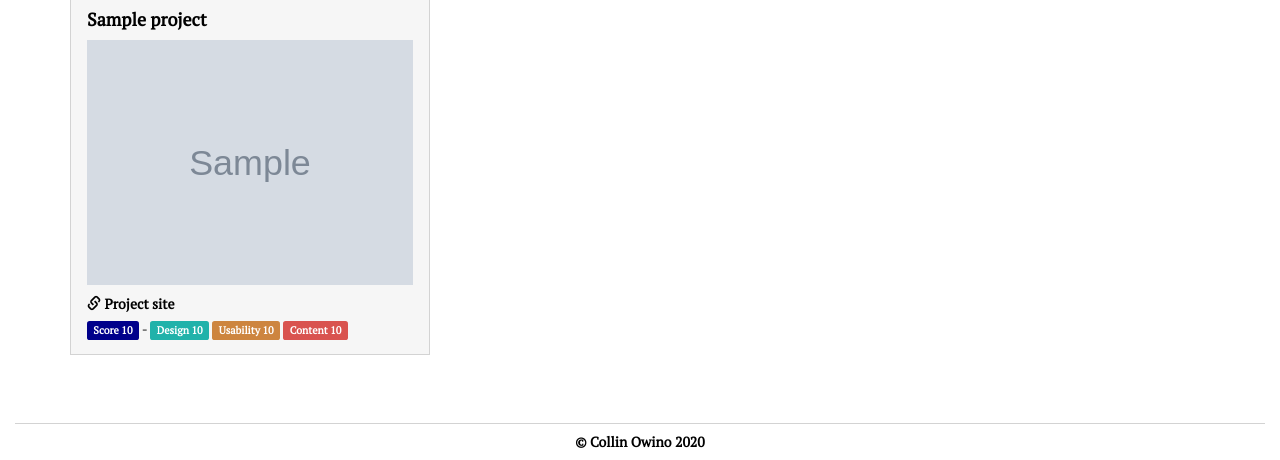
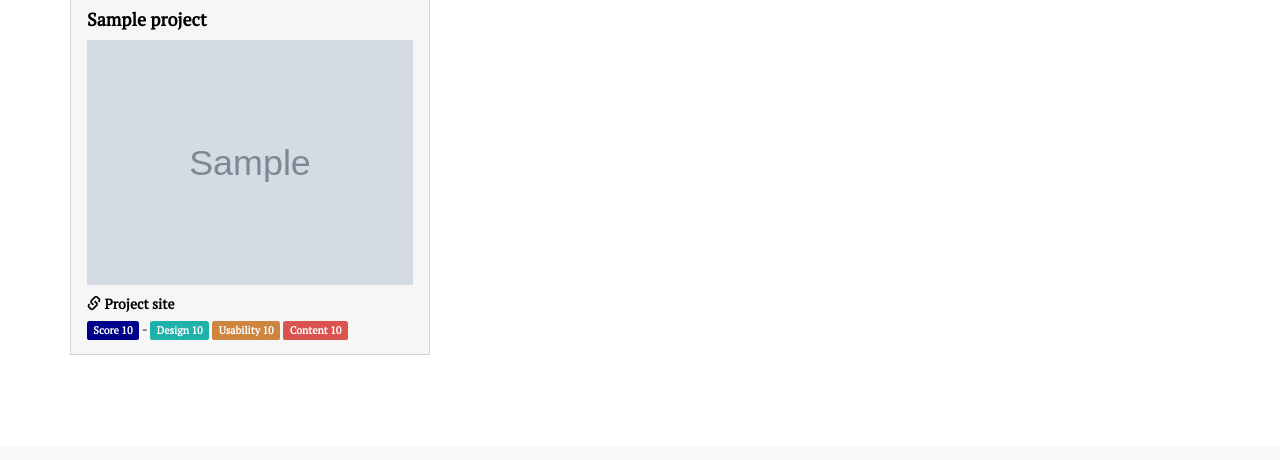
Before and after one commit to Collin9726/app.grade, a Django app: a page that uses gradeapp/templates/base.html in a window 1280 px wide. Shown: the part 354-814 px from the top of the page. After the commit the page ends 709 px from the top, so only its background shows below. Run offline with Django 3.2, Linux system fonts and the light colour scheme; a user stored in the database is signed in; tables that the repository leaves empty hold one stand-in row (values such as "Sample post"); grey boxes marked "Sample" are stand-in pictures; some libraries are stand-ins or nearby versions; some web fonts are replaced.

Commit message:
remove footer

```diff
--- a/gradeapp/templates/base.html
+++ b/gradeapp/templates/base.html
@@ -29,6 +29,5 @@
         <script src="https://use.fontawesome.com/releases/v5.0.8/js/all.js"></script>
         <script src="{% static 'js/gradeapp.js' %}"></script>
     {% endblock %}
-    {% include "footer.html" %}
 </body>
 </html>
--- a/static/css/gradeapp.css
+++ b/static/css/gradeapp.css
@@ -231,12 +231,3 @@ a:hover{
 .green{
     color: rgb(75, 74, 74);
 }
-
-.hr-footer{
-    border-color: lightgray;
-    margin-bottom: 0.5em;
-}
-
-footer{
-    margin-top: 1em;
-}
```
